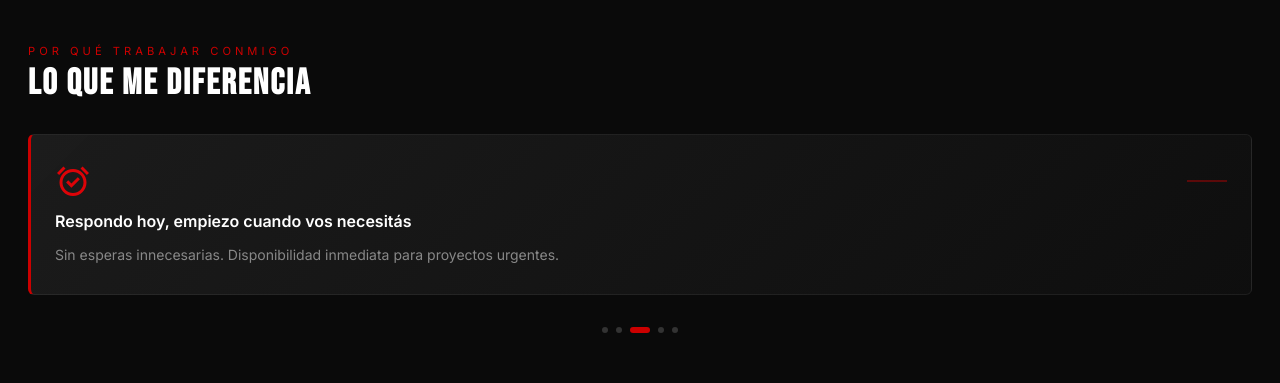
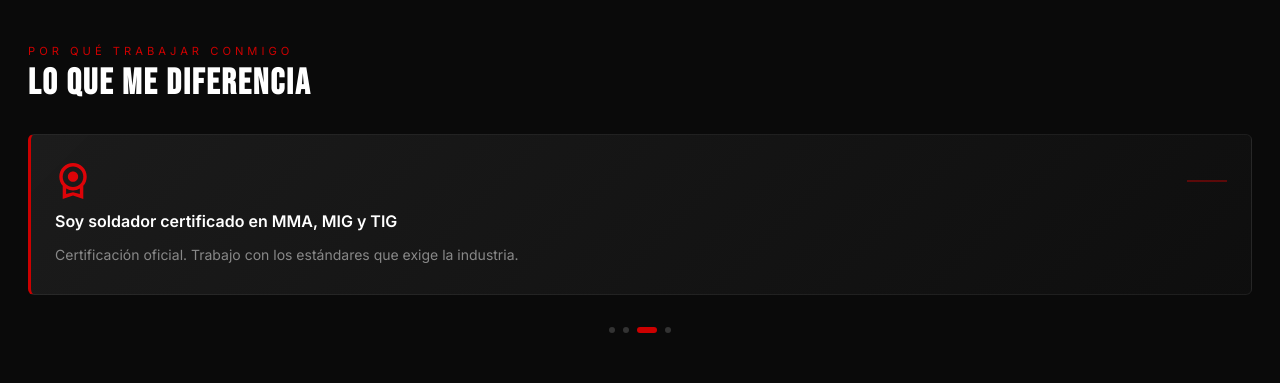
Before and after one commit to TFango/web-capdevila, a Next.js app: page / in a window 1280 px wide. Shown: the part 820-1203 px from the top of the page. Built offline with nearby package versions, Linux system fonts and the light colour scheme.

Commit message:
change differentions

```diff
--- a/src/components/differentiators/index.tsx
+++ b/src/components/differentiators/index.tsx
@@ -11,15 +11,8 @@ const cards = [
     icon: "/images/logos/experience.svg",
   },
   {
-    title: "Te cotizo gratis y voy hasta tu lugar",
-    description:
-      "No te cobro la visita. Evalúo el trabajo en el lugar antes de darte un número.",
-    icon: "/images/logos/money.svg",
-  },
-  {
-    title: "Respondo hoy, empiezo cuando vos necesitás",
-    description:
-      "Sin esperas innecesarias. Disponibilidad inmediata para proyectos urgentes.",
+    title: "Forma de trabajo",
+    description: "Trabajo preciso, seguro y adaptado a cada necesidad.",
     icon: "/images/logos/time.svg",
   },
   {
@@ -29,9 +22,9 @@ const cards = [
     icon: "/images/logos/license.svg",
   },
   {
-    title: "Naval, industrial y residencial",
+    title: "Todo tipo de soluciones",
     description:
-      "El mismo nivel de exigencia sin importar si es una estructura naval o un portón.",
+      "Brindo soluciones de soldadura para industrias, construccion y sector naval.",
     icon: "/images/logos/services.svg",
   },
 ];
```
